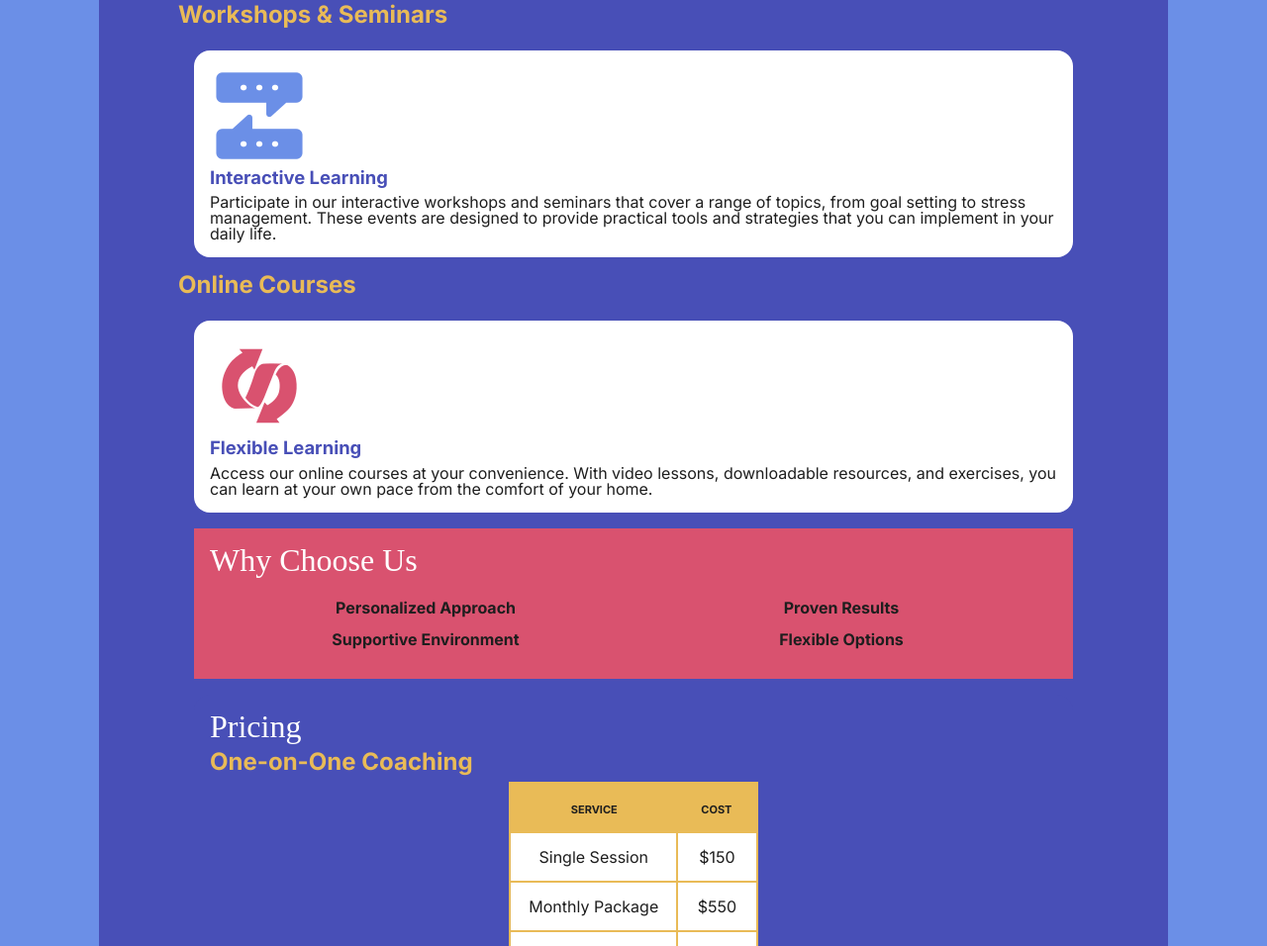
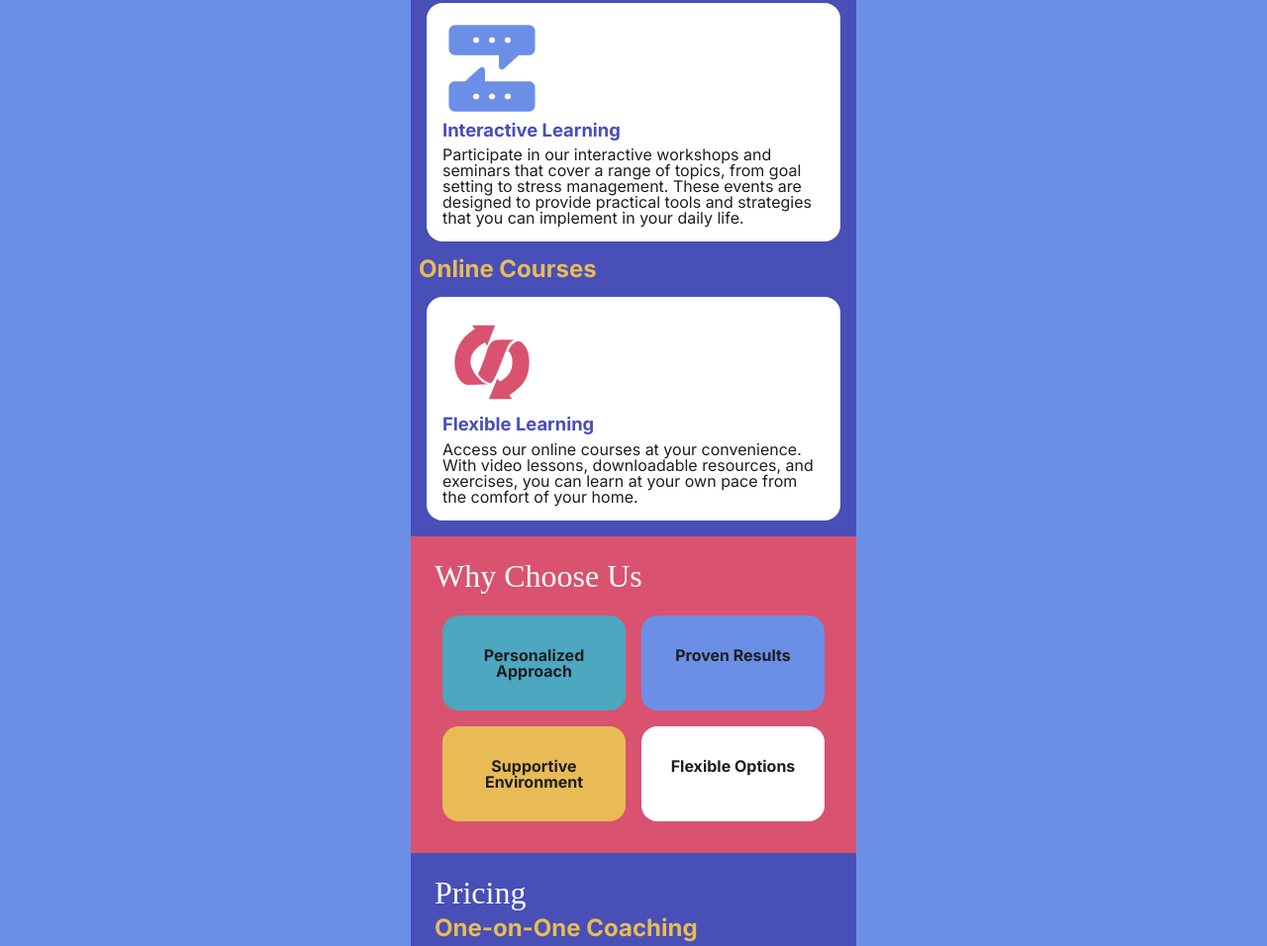
Before and after one commit to acedlund/path-to-success, a plain HTML site: page index.html in a window 1280 px wide. Shown: the part 1844-2800 px from the top of the page at 99% size. Drawn offline with Linux system fonts and the light colour scheme; a web font is replaced by a local one.

Commit message:
css wrap up

```diff
--- a/index.html
+++ b/index.html
@@ -85,10 +85,10 @@
     <section id="chooseUs">
         <h2>Why Choose Us</h2>
         <ul>
-            <li>Personalized Approach</li>
-            <li>Proven Results</li>
-            <li>Supportive Environment</li>
-            <li>Flexible Options</li>
+            <li id="personalizedApproach">Personalized Approach</li>
+            <li id="provenResults">Proven Results</li>
+            <li id="supportiveEnvironment">Supportive Environment</li>
+            <li id="flexibleOptions">Flexible Options</li>
         </ul>
     </section>
 
--- a/styles.css
+++ b/styles.css
@@ -56,15 +56,15 @@ table {
     --Dark-gray:#1E1E1E;
     --White:#ffffff;
 
-    --box-shadow-sm: -3px 3px 7px var(--med-gray);
-	--box-shadow-lg: -6px 6px 10px var(--med-gray);
+    --box-shadow-sm: 3px 3px 7px var(--Dark-gray);
+	--box-shadow-lg: 6px 6px 10px var(--Dark-gray);
 }
 
 h1, h2{
     font-family: 'Kavoon';
 }
 
-p, h3, h4, nav, li, th, td, a {
+p, h3, h4, nav, li, th, td, a, small {
     font-family: 'Inter';
 }
 
@@ -72,20 +72,20 @@ h1 {
     font-size: 3em;
     text-align: center;
     color: var(--White);
-    padding-bottom: 1rem;
+    padding: 1rem;
 }
 
 h2 {
     font-size: 2em;
     color: var(--White);
-    padding-bottom: 8px;
+    padding: 8px;
 }
 
 h3 {
     font-size: 1.5em;
     color: var(--Yellow);
     font-weight: bold;
-    padding-bottom: 8px;
+    padding-left: 8px;
 }
 
 H4 {
@@ -103,9 +103,7 @@ body {
 
 header, main, footer {
     background-color: var(--Purple);
-    padding: 5rem;
-    width: calc(100%-10rem);
-    max-width: 920px;
+    max-width: 450px;
     margin: 0 auto;
 }
 
@@ -134,15 +132,18 @@ nav h2 {
 nav ul{
     list-style-type: none;
     display: grid;
-    grid-template-columns: 1;
-    gap: 1rem;
+    grid-template-columns: 1fr;
 }
 
 nav a {
     display: block;
+    font-family: 'Inter';
+    font-weight: bold;
+    font-variant-caps: all-small-caps;
+    text-decoration: none;
     padding: 1rem;
     background-color: var(--White);
-    padding: 16px;
+    margin: 0 2rem 1rem 2rem;
 }
 
 section {
@@ -156,6 +157,7 @@ section {
 #chooseUs, #firstSteps {
     background-color: var(--Pink);
     border-radius: 0;
+    margin: 0;
 }
 
 #chooseUs ul {
@@ -168,14 +170,35 @@ section {
     padding: 1rem;
 }
 
+#personalizedApproach, #provenResults, #supportiveEnvironment, #flexibleOptions {
+    padding: 2rem .5rem 2rem;
+    border-radius: 16px;
+}
+
+#personalizedApproach{
+    background-color: var(--Teal);
+}
+
+#provenResults {
+    background-color: var(--Lavender);
+}
+
+#supportiveEnvironment {
+    background-color: var(--Yellow);
+}
+
+#flexibleOptions {
+    background-color: var(--White);
+}
+
 #pricing,  #coaching, #workshops, #online{
     background-color: var(--Purple);
-
+    padding: 0;
 }
 
 table {
     background-color: var(--Yellow);
-    margin: auto;
+    margin: 1rem auto;
     border: 2px solid var(--Yellow);
 }
 
@@ -194,7 +217,8 @@ td {
 
 #firstSteps p {
     color: var(--White);
-    padding-bottom: 1rem;
+    padding: 0 .5rem 1rem;
+    margin: 0;
 }
 
 #firstSteps a {
@@ -206,6 +230,7 @@ td {
     text-align: center;
     text-decoration: none;
     padding: 1rem;
+    margin: 0 1.5rem;
     border-radius: 16px;
     box-shadow: var(--box-shadow-lg);
 }
@@ -213,3 +238,18 @@ td {
 #firstSteps a:hover {
     box-shadow: var(--box-shadow-sm);
 }
+
+footer {
+    display: grid;
+    grid-template-columns: 1fr 1fr;
+    color: var(--White);
+    text-align: center;
+    gap: 1rem;
+}
+small {
+    padding: 2rem 0 2rem 0;
+}
+
+footer a {
+    color: var(--White);
+}
```
